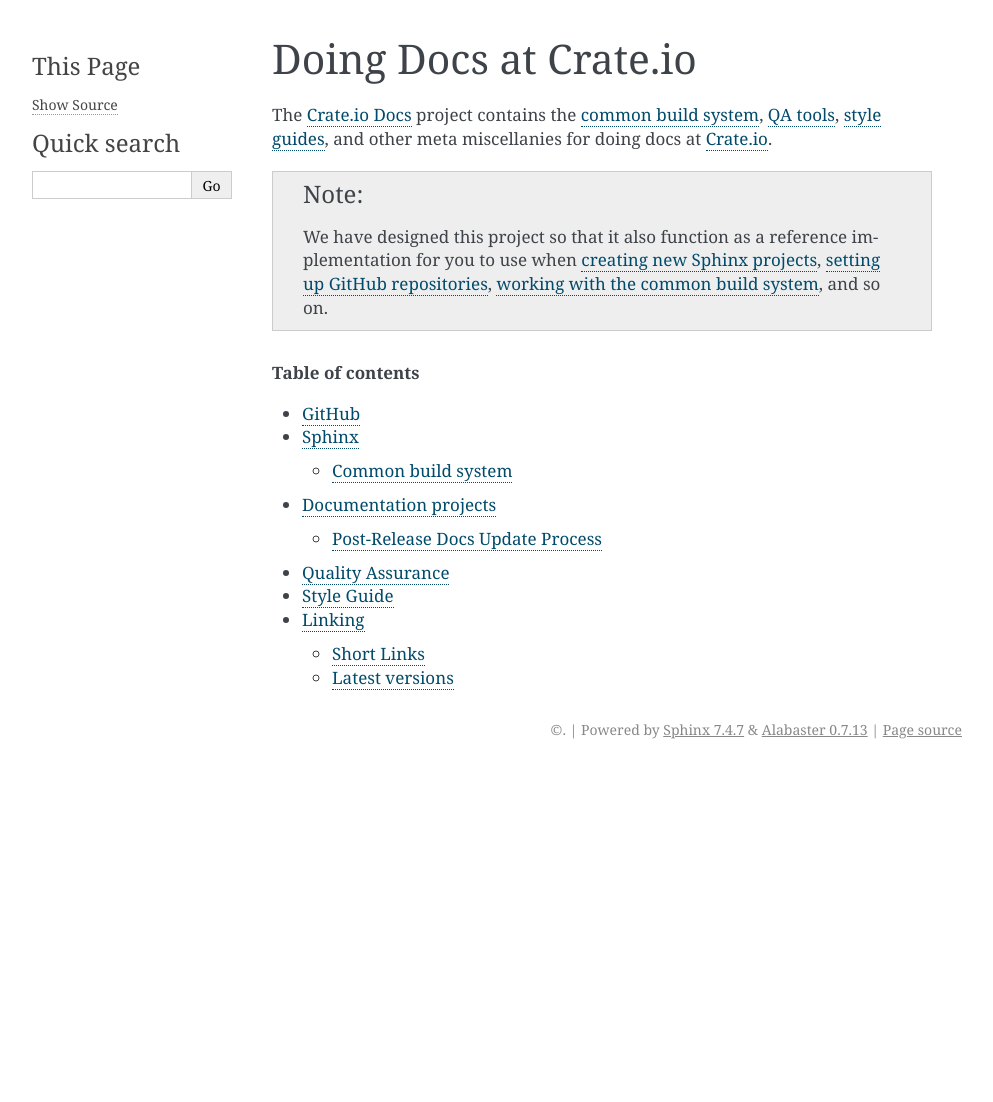
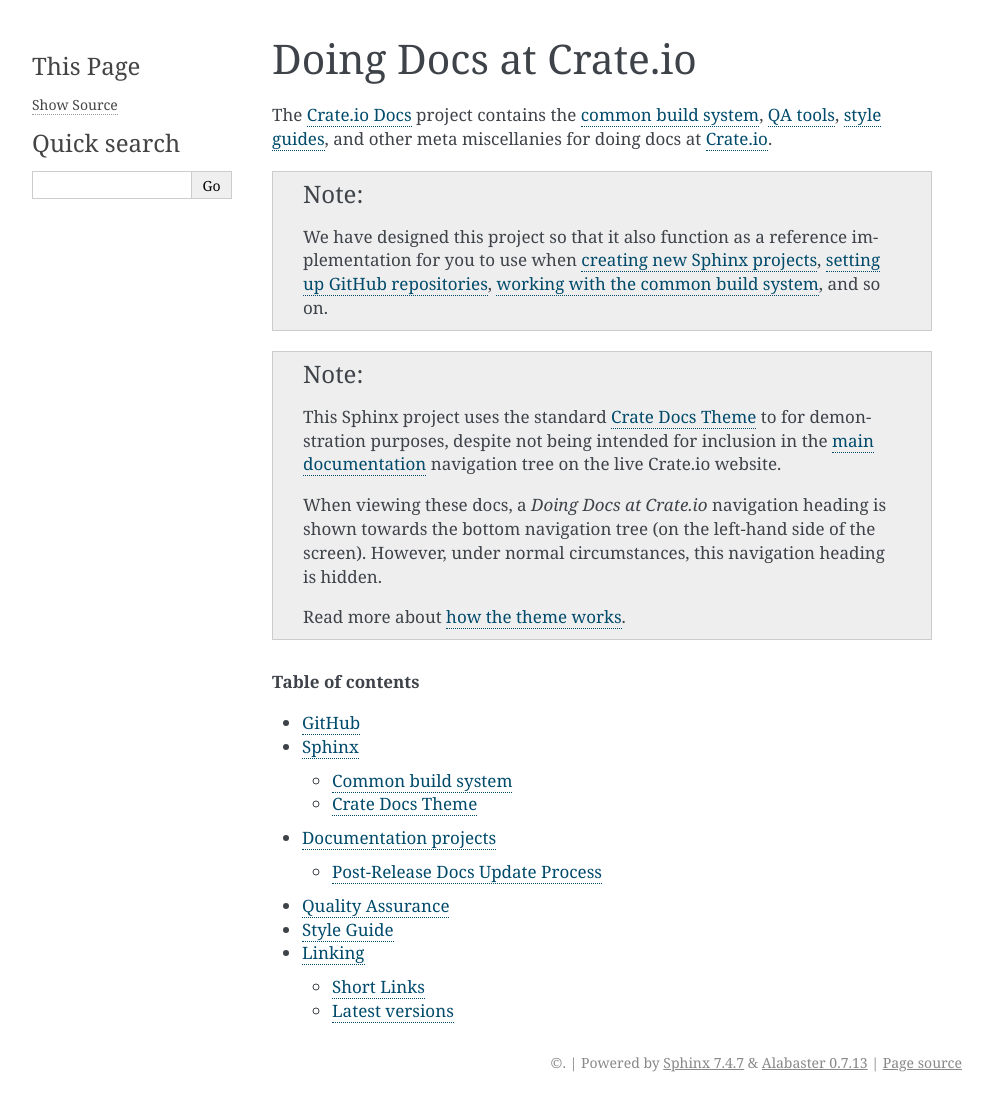
Before and after one commit to crate/crate-docs, a Sphinx documentation site: the page built from docs/index.rst, in a window 1280 px wide. Shown: the whole page, without its empty margins (148-1141 px from the left). Built offline with Sphinx 7.4.7, drawn with Linux system fonts in a browser that asks for light colours; before the commit the page ends 900 px from its top, so only the background shows below that.

Commit message:
add note about hidden nav option

```diff
--- a/docs/index.rst
+++ b/docs/index.rst
@@ -15,6 +15,19 @@
     <sphinx>`, :ref:`setting up GitHub repositories <github>`, :ref:`working
     with the common build system <common-build>`, and so on.
 
+.. NOTE::
+
+    This Sphinx project uses the standard `Crate Docs Theme`_ to for
+    demonstration purposes, despite not being intended for inclusion in the
+    `main documentation`_ navigation tree on the live Crate.io website.
+
+    When viewing these docs, a *Doing Docs at Crate.io* navigation heading is
+    shown towards the bottom navigation tree (on the left-hand side of the
+    screen). However, under normal circumstances,
+    this navigation heading is hidden.
+
+    Read more about :ref:`how the theme works <theme>`.
+
 .. rubric:: Table of contents
 
 .. toctree::
@@ -30,3 +43,5 @@
 
 .. _Crate.io Docs: https://github.com/crate/crate-docs
 .. _Crate.io: htttp://crate.io/
+.. _main documentation: htttp://crate.io/docs/
+.. _Crate Docs Theme: https://github.com/crate/crate-docs-theme
--- a/docs/sphinx/index.rst
+++ b/docs/sphinx/index.rst
@@ -11,3 +11,4 @@
    :maxdepth: 2
 
    common-build
+   theme
--- /dev/null
+++ b/docs/sphinx/theme.rst
@@ -0,0 +1,5 @@
+.. _theme:
+
+================
+Crate Docs Theme
+================
```
